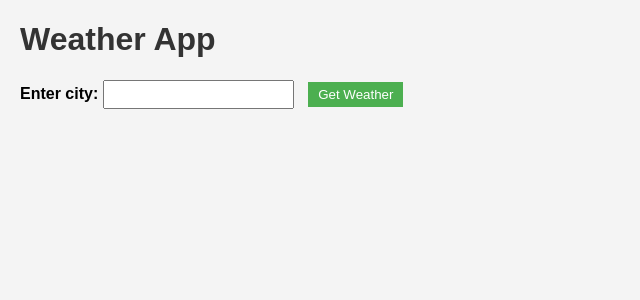
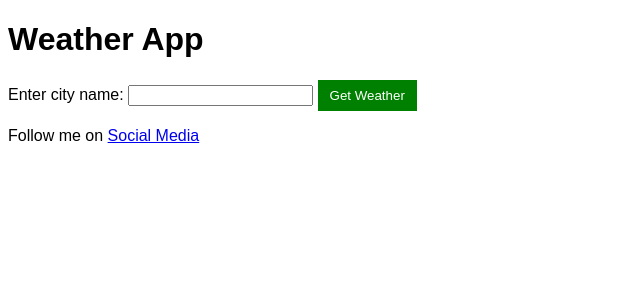
Before and after one commit to MykhailoHalchenko/Weather-WebSite, a FastAPI app: page / in a window 1280 px wide. Shown: the top 300 px of the page, without its empty margins (0-640 px from the left). Run offline with FastAPI, Linux system fonts and the light colour scheme.

Commit message:
BugFixed

```diff
--- a/main.py
+++ b/main.py
@@ -1,4 +1,4 @@
-from fastapi import FastAPI, Request, Form
+from fastapi import FastAPI, Request, Form, HTTPException
 from fastapi.templating import Jinja2Templates
 import requests
 
@@ -17,6 +17,10 @@ def home(request: Request):
 # Route for handling form submission
 @app.post("/")
 def get_weather(request: Request, city: str = Form(...)):
+    if not city.strip():  # Check if the city name is empty or contains only whitespace
+        error_message = "City name cannot be empty"
+        return templates.TemplateResponse("index.html", {"request": request, "error_message": error_message})
+
     # OpenWeatherMap API key and endpoint
     api_key = "f3f7c9db9ae85564e2a9e60c306f86cd"
     endpoint = "http://api.openweathermap.org/data/2.5/weather"
@@ -24,6 +28,11 @@ def get_weather(request: Request, city: str = Form(...)):
     # Make a request to the OpenWeatherMap API
     params = {"q": city, "appid": api_key, "units": "metric"}
     response = requests.get(endpoint, params=params)
+
+    if response.status_code != 200:
+        error_message = "Invalid city name"
+        return templates.TemplateResponse("index.html", {"request": request, "error_message": error_message})
+
     weather_data = response.json()
 
     # Extract relevant information from the API response
@@ -42,7 +51,6 @@ def get_weather(request: Request, city: str = Form(...)):
         },
     )
 
-
 if __name__ == "__main__":
     import uvicorn
 
--- a/templates/index.html
+++ b/templates/index.html
@@ -1,69 +1,54 @@
 <!DOCTYPE html>
-<html lang="en">
+<html>
   <head>
-    <meta charset="UTF-8" />
-    <meta name="viewport" content="width=device-width, initial-scale=1.0" />
     <title>Weather App</title>
     <style>
       body {
-        font-family: "Arial", sans-serif;
-        margin: 20px;
-        background-color: #f4f4f4;
-      }
-
-      h1 {
-        color: #333;
+        font-family: Arial, sans-serif;
       }
 
       form {
         margin-top: 20px;
       }
 
-      label {
-        font-weight: bold;
-      }
-
-      input {
-        padding: 5px;
-        margin-right: 10px;
+      .error-message {
+        color: red;
+        margin-top: 10px;
       }
 
       button {
-        padding: 5px 10px;
-        background-color: #4caf50;
-        color: #fff;
+        background-color: green;
+        color: white;
+        padding: 8px 12px;
         border: none;
         cursor: pointer;
-      }
-
-      button:hover {
-        background-color: #45a049;
-      }
-
-      h2 {
-        margin-top: 20px;
-        color: #333;
-      }
-
-      p {
-        margin: 10px 0;
-        color: #555;
       }
     </style>
   </head>
   <body>
     <h1>Weather App</h1>
+
     <form method="post">
-      <label for="city">Enter city:</label>
-      <input type="text" name="city" id="city" required />
+      <label for="city">Enter city name:</label>
+      <input type="text" id="city" name="city" required />
       <button type="submit">Get Weather</button>
     </form>
 
-    {% if city %}
+    {% if error_message %}
+    <p class="error-message">{{ error_message }}</p>
+    {% endif %} {% if city %}
     <h2>Weather in {{ city }}</h2>
     <p>Temperature: {{ temperature }}°C</p>
     <p>Wind Speed: {{ wind_speed }} m/s</p>
     <p>Description: {{ description }}</p>
     {% endif %}
+
+    <!-- Add your social media link here -->
+    <p>
+      Follow me on
+      <a href="https://github.com/MykhailoHalchenko" target="_blank"
+        >Social Media</a
+      >
+    </p>
   </body>
 </html>
```
